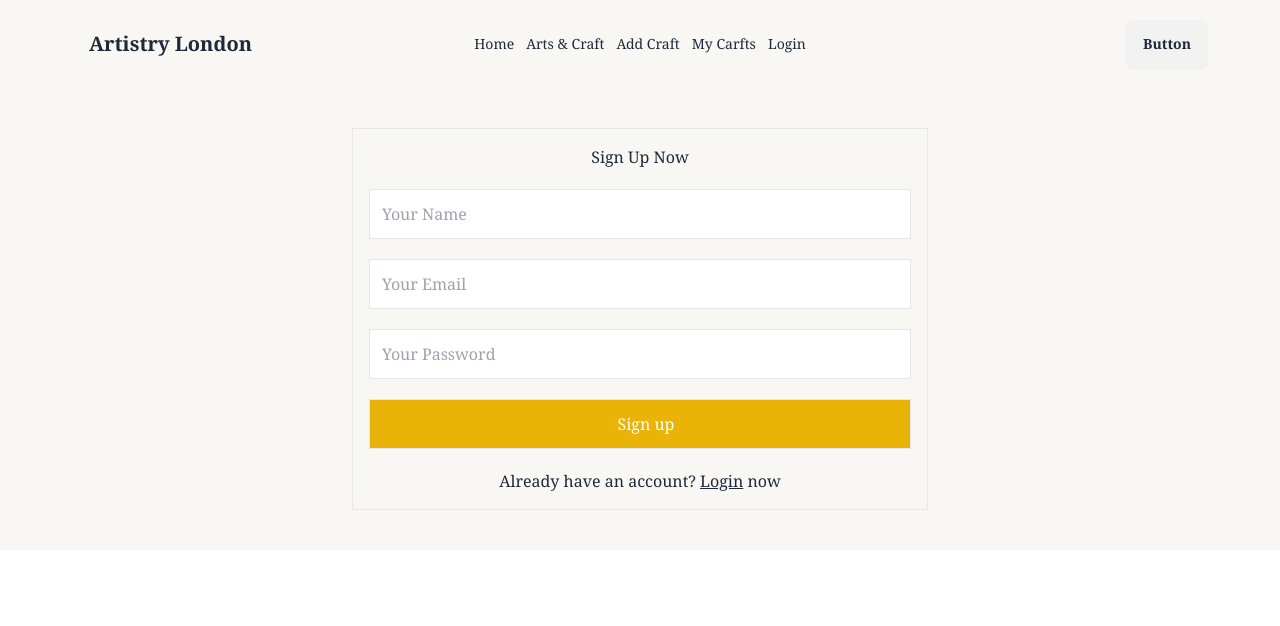
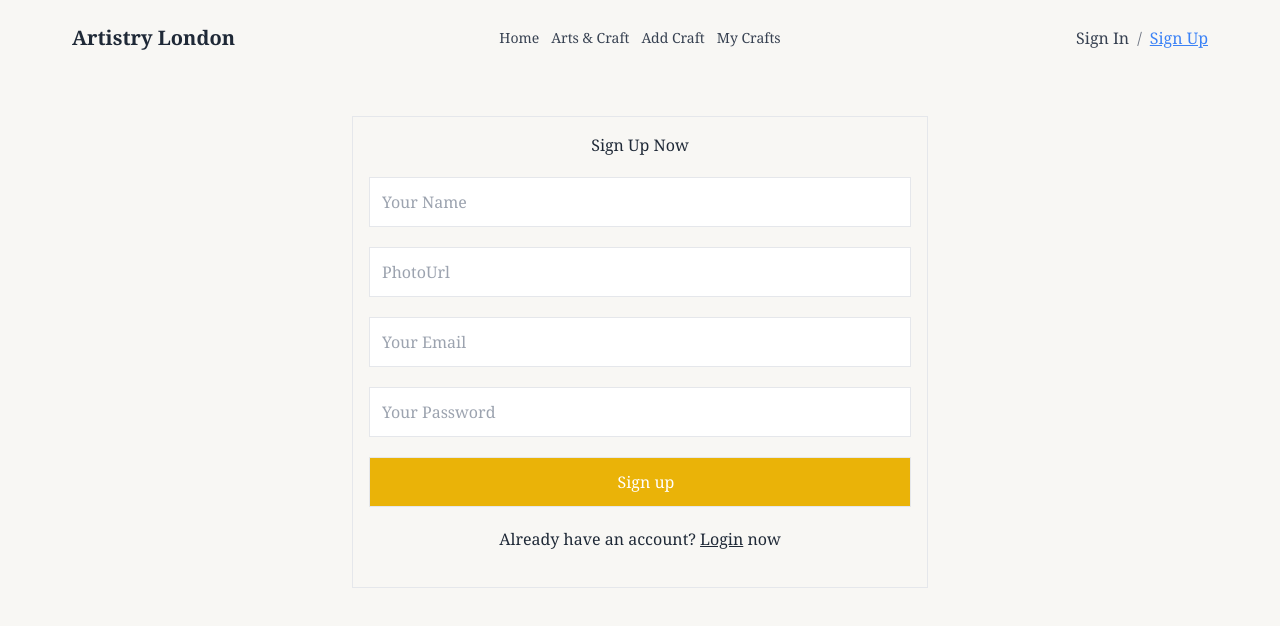
Before and after one commit to Jamil-Aktar-Ifat/Artistry-London-Client, a React (Vite) app: page /register in a window 1280 px wide. Shown: the top 626 px of the page. Built offline with nearby package versions, Linux system fonts and the light colour scheme; no server answers.

Commit message:
register page updated and signout functionality added

```diff
--- a/package.json
+++ b/package.json
@@ -17,6 +17,7 @@
     "react-dom": "^18.3.1",
     "react-icons": "^5.3.0",
     "react-router-dom": "^6.26.2",
+    "react-toastify": "^10.0.5",
     "sort-by": "^0.0.2",
     "sweetalert2": "^11.6.13"
   },
--- a/src/Pages/Login/Login.jsx
+++ b/src/Pages/Login/Login.jsx
@@ -90,6 +90,7 @@ const Login = () => {
           name="email"
           id="email"
           placeholder="Your Email"
+          required
         />
         <div className="relative">
           <input
@@ -98,6 +99,7 @@ const Login = () => {
             name="password"
             id="pass"
             placeholder="Your Password"
+            required
           />
           <span
             className="absolute right-5 top-4"
--- a/src/Pages/Register/Register.jsx
+++ b/src/Pages/Register/Register.jsx
@@ -1,16 +1,39 @@
-import { useContext } from "react";
+import { useContext, useState } from "react";
 import { Link } from "react-router-dom";
 import { AuthContext } from "../../Providers/AuthProvider";
 import Swal from "sweetalert2";
+import { Bounce, toast, ToastContainer } from "react-toastify";
+import "react-toastify/dist/ReactToastify.css";
 
 const Register = () => {
   const { createUser } = useContext(AuthContext);
+  const [registrationError, setRegistrationError] = useState("");
   const handleSubmit = (e) => {
     e.preventDefault();
     const form = e.target;
     const email = form.email.value;
     const password = form.password.value;
     console.log(email, password);
+
+    setRegistrationError("");
+
+    if (password.length < 6) {
+      setRegistrationError(
+        toast.error("Password needs to be at least 6 characters long!")
+      );
+      return;
+    } else if (!/[A-Z]/.test(password)) {
+      setRegistrationError(
+        toast.error("Password needs to contain at least one uppercase letter!!")
+      );
+      return;
+    } else if (!/[a-z]/.test(password)) {
+      setRegistrationError(
+        toast.error("Password needs to contain at least one lowercase letter!!")
+      );
+      return;
+    }
+
     createUser(email, password)
       .then((result) => {
         console.log(result);
@@ -37,6 +60,14 @@ const Register = () => {
           name="name"
           id="name"
           placeholder="Your Name"
+          required
+        />
+        <input
+          className="pl-3 py-3 border"
+          type="url"
+          name="url"
+          id="url"
+          placeholder="PhotoUrl"
         />
         <input
           className=" pl-3 py-3 border"
@@ -44,6 +75,7 @@ const Register = () => {
           name="email"
           id="email"
           placeholder="Your Email"
+          required
         />
         <div className="relative">
           <input
@@ -52,6 +84,7 @@ const Register = () => {
             name="password"
             id="pass"
             placeholder="Your Password"
+            required
           />
         </div>
         <input
@@ -67,6 +100,19 @@ const Register = () => {
           </Link>{" "}
           now
         </p>
+        <ToastContainer
+          position="top-center"
+          autoClose={2000}
+          hideProgressBar={false}
+          newestOnTop={false}
+          closeOnClick
+          rtl={false}
+          pauseOnFocusLoss
+          draggable
+          pauseOnHover
+          theme="light"
+          transition={Bounce}
+        ></ToastContainer>
       </form>
     </div>
   );
--- a/src/Providers/AuthProvider.jsx
+++ b/src/Providers/AuthProvider.jsx
@@ -1,11 +1,13 @@
-import { createContext, useState } from "react";
+import { createContext, useEffect, useState } from "react";
 import {
   createUserWithEmailAndPassword,
   getAuth,
   GithubAuthProvider,
   GoogleAuthProvider,
+  onAuthStateChanged,
   signInWithEmailAndPassword,
   signInWithPopup,
+  signOut,
 } from "firebase/auth";
 import app from "../firebase/firebase.config";
 
@@ -33,6 +35,21 @@ const AuthProvider = ({ children }) => {
     setLoading(true);
     return signInWithPopup(auth, githubProvider);
   };
+  const userSignOut = () => {
+    setLoading(true);
+    return signOut(auth);
+  };
+
+  useEffect(() => {
+    const unSubscribe = onAuthStateChanged(auth, (currentUser) => {
+      console.log("user is in the auth state change", currentUser);
+      setUser(currentUser);
+      setLoading(false);
+    });
+    return () => {
+      unSubscribe();
+    };
+  }, []);
 
   const authInfo = {
     user,
@@ -40,6 +57,7 @@ const AuthProvider = ({ children }) => {
     signIn,
     googleLogin,
     githubLogin,
+    userSignOut,
   };
   return (
     <div>
--- a/src/components/Navbar/Navbar.jsx
+++ b/src/components/Navbar/Navbar.jsx
@@ -1,24 +1,77 @@
-import React from "react";
+import React, { useContext } from "react";
 import { Link, NavLink } from "react-router-dom";
+import { AuthContext } from "../../Providers/AuthProvider";
+import Swal from "sweetalert2";
 
 const Navbar = () => {
+  const { user, userSignOut } = useContext(AuthContext);
+
+  const handleSignOut = () => {
+    userSignOut()
+      .then(() => {
+        Swal.fire({
+          title: "Success!",
+          text: "Signed out successfully!",
+          icon: "success",
+        });
+      })
+      .catch((error) => {
+        console.error(error);
+        Swal.fire({
+          title: "Error!",
+          text: "Failed to sign out!",
+          icon: "error",
+        });
+      });
+  };
+
   const navLinks = (
-    <div className="flex gap-3">
-      <NavLink>Home</NavLink>
-      <NavLink>Arts & Craft</NavLink>
-      <NavLink>Add Craft</NavLink>
-      <NavLink>My Carfts</NavLink>
-      <NavLink to="/login">Login</NavLink>
+    <div className="flex items-center space-x-3">
+      <NavLink
+        to="/"
+        className={({ isActive }) =>
+          isActive ? "text-blue-500 underline" : "text-gray-700 hover:underline"
+        }
+      >
+        Home
+      </NavLink>
+      <NavLink
+        to="/arts-craft"
+        className={({ isActive }) =>
+          isActive ? "text-blue-500 underline" : "text-gray-700 hover:underline"
+        }
+      >
+        Arts & Craft
+      </NavLink>
+      <NavLink
+        to="/add-craft"
+        className={({ isActive }) =>
+          isActive ? "text-blue-500 underline" : "text-gray-700 hover:underline"
+        }
+      >
+        Add Craft
+      </NavLink>
+      <NavLink
+        to="/my-crafts"
+        className={({ isActive }) =>
+          isActive ? "text-blue-500 underline" : "text-gray-700 hover:underline"
+        }
+      >
+        My Crafts
+      </NavLink>
     </div>
   );
+
   return (
-    <div className="navbar py-5">
+    <nav className="navbar py-5">
+      {/* Navbar Start */}
       <div className="navbar-start">
+        {/* Dropdown for Mobile */}
         <div className="dropdown">
-          <div tabIndex={0} role="button" className="btn btn-ghost lg:hidden">
+          <label tabIndex={0} className="btn btn-ghost lg:hidden">
             <svg
               xmlns="http://www.w3.org/2000/svg"
-              className="h-5 w-5"
+              className="h-5 w-5 text-gray-700"
               fill="none"
               viewBox="0 0 24 24"
               stroke="currentColor"
@@ -30,25 +83,85 @@ const Navbar = () => {
                 d="M4 6h16M4 12h8m-8 6h16"
               />
             </svg>
-          </div>
+          </label>
           <ul
             tabIndex={0}
-            className="menu menu-sm dropdown-content bg-base-100 rounded-box z-[1] mt-3 w-52 p-2 shadow"
+            className="menu menu-sm dropdown-content bg-white rounded-box z-50 mt-3 w-52 p-2 shadow-lg"
           >
             {navLinks}
+            {user && (
+              <button
+                onClick={handleSignOut}
+                className="mt-2 w-full bg-red-500 hover:bg-red-600 text-white px-3 py-1 rounded"
+              >
+                Sign Out
+              </button>
+            )}
           </ul>
         </div>
-        <Link className="btn btn-ghost text-xl" to="/">
+
+        {/* Logo */}
+        <Link className="text-xl font-bold text-gray-800" to="/">
           Artistry London
         </Link>
       </div>
+
+      {/* Navbar Center for Large Screens */}
       <div className="navbar-center hidden lg:flex">
         <ul className="menu menu-horizontal px-1">{navLinks}</ul>
       </div>
+
+      {/* Navbar End */}
       <div className="navbar-end">
-        <a className="btn">Button</a>
+        {user ? (
+          <div className="relative group">
+            {/* User Photo with Tooltip */}
+            <div
+              className="tooltip tooltip-right"
+              data-tip={user.displayName || "User"}
+            >
+              <img
+                className="w-10 h-10 rounded-full object-cover cursor-pointer"
+                src={user.photoURL || "https://via.placeholder.com/150"}
+                alt={user.displayName || "User"}
+              />
+            </div>
+
+            {/* "Log Out" Button */}
+            <button
+              onClick={handleSignOut}
+              className="absolute top-12 left-1/2 transform -translate-x-1/2 bg-red-500 hover:bg-red-600 text-white px-4 py-2 rounded whitespace-nowrap text-sm opacity-0 group-hover:opacity-100 transition-opacity duration-300"
+            >
+              Sign Out
+            </button>
+          </div>
+        ) : (
+          <div className="flex items-center space-x-2">
+            <NavLink
+              to="/login"
+              className={({ isActive }) =>
+                isActive
+                  ? "text-blue-500 underline"
+                  : "text-gray-700 hover:underline"
+              }
+            >
+              Sign In
+            </NavLink>
+            <span className="text-gray-500">/</span>
+            <NavLink
+              to="/register"
+              className={({ isActive }) =>
+                isActive
+                  ? "text-blue-500 underline"
+                  : "text-gray-700 hover:underline"
+              }
+            >
+              Sign Up
+            </NavLink>
+          </div>
+        )}
       </div>
-    </div>
+    </nav>
   );
 };
 
```
Also changed, not shown: 1 other file (tests, documents, lock files or other folders).
